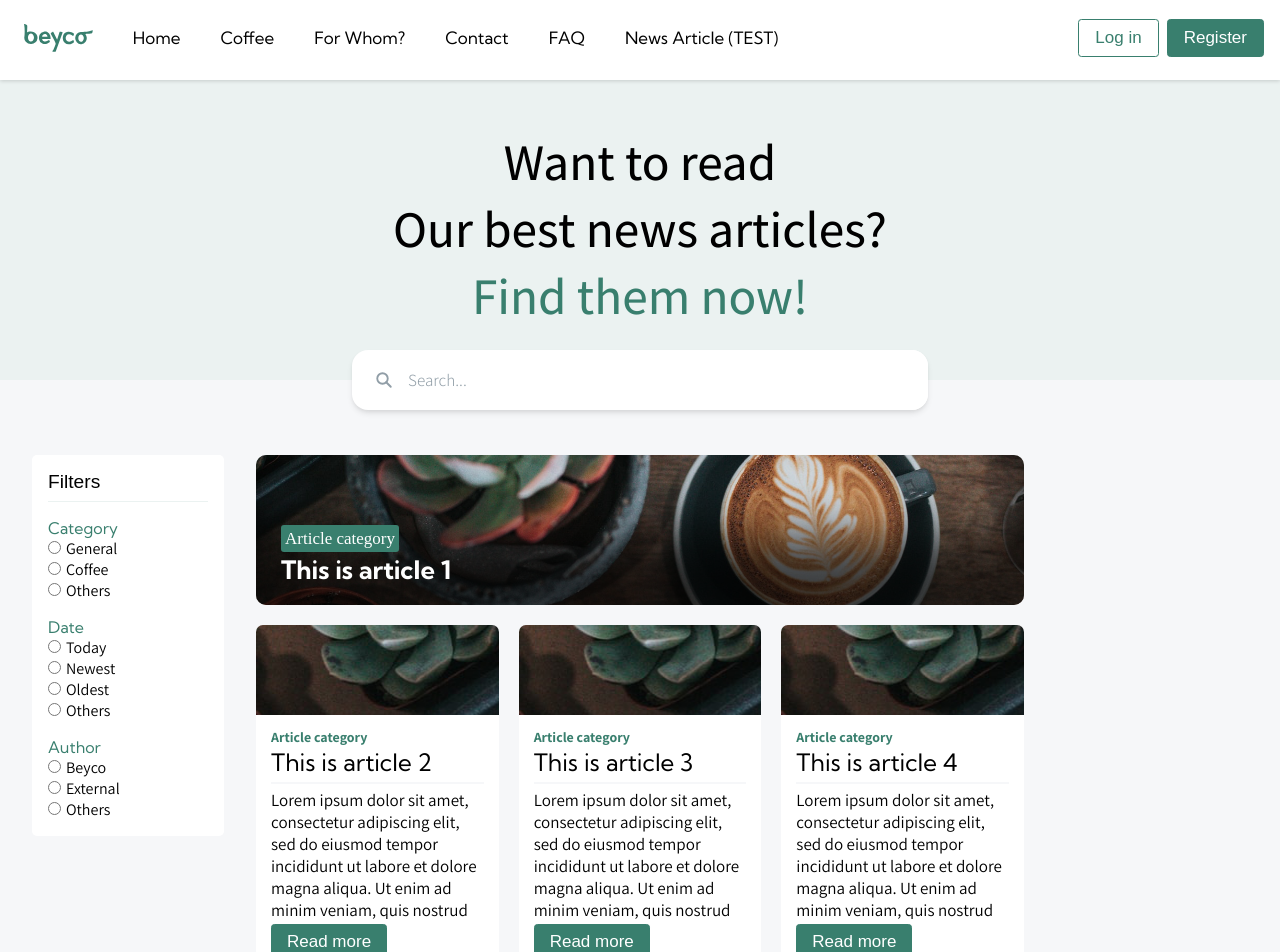
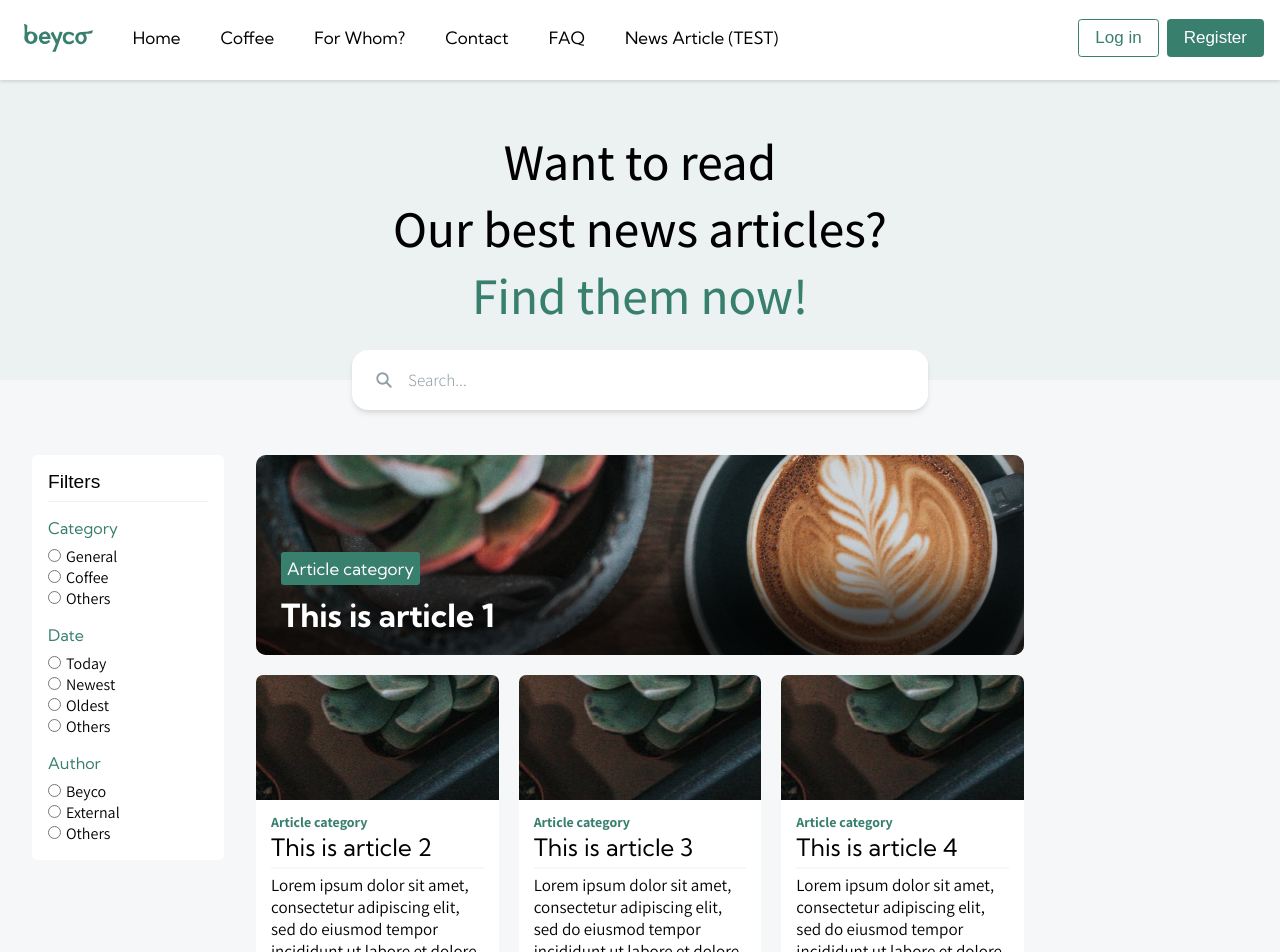
Before and after one commit to beaupd/chippr-beyco-newspage, a React (Create React App) app: page / in a window 1280 px wide. Shown: the top 952 px of the page. Built offline with nearby package versions, Linux system fonts and the light colour scheme; the HTML template or start-up script is replaced by a standard one.

Commit message:
Finished filter + changed article sizes

```diff
--- a/src/components/Articles/Articles.js
+++ b/src/components/Articles/Articles.js
@@ -1,4 +1,7 @@
 import React from 'react';
+
+import {Link} from 'react-router-dom';
+
 import {
     Article,
     ArticleContainer
@@ -32,15 +35,12 @@ const item = {
 }
 
 const Articles = () => {
-
-
-
     return (
         <>
             <ArticleContainer variants={container} initial="hidden" animate="show">
                 {articleData.map(data => (
                     <Article key={data.id} variants={item}>
-                        <a href={`/article/${data.id}`} className="articleContainer">
+                        <Link to={`/article/${data.id}`} className="articleContainer">
                             <div className="imageContainer">
                                 <img src={articleImage} />
                             </div>
@@ -48,9 +48,9 @@ const Articles = () => {
                                 <h2>{data.title}</h2>
                                 <h3>{data.subtitle}</h3>
                                 <p>{data.body}</p>
-                                <a href={`/article/${data.id}`}>Read more · {data.read_time}</a>
+                                <Link to={`/article/${data.id}`}>Read more · {data.read_time}</Link>
                             </div>
-                        </a>
+                        </Link>
                     </Article>
                 ))}
             </ArticleContainer>
--- a/src/pages/HomeBoudewijn/Home.js
+++ b/src/pages/HomeBoudewijn/Home.js
@@ -1,6 +1,7 @@
 import React, { useEffect, useState } from 'react';
 import { articleData } from './data.js';
 import { motion } from "framer-motion";
+import { Link } from 'react-router-dom';
 
 import {
     HeroBanner,
@@ -70,8 +71,6 @@ const HomeB = () => {
                             <circle cx="10" cy="10" r="7" />
                             <line x1="21" y1="21" x2="15" y2="15" />
                         </svg>
-
-
                     </form>
                 </SearchBar>
             </HeroBanner>
@@ -191,6 +190,7 @@ const HomeB = () => {
                                     key={data.id}
                                     variants={item}
                                 >
+
                                     <div className="article_img">
                                     </div>
 
--- a/src/pages/HomeBoudewijn/elements.js
+++ b/src/pages/HomeBoudewijn/elements.js
@@ -10,13 +10,14 @@ export const Container = styled.div`
 export const HeroBanner = styled.div`
     height: 200px;
     background: #ebf2f1;
-    @media (min-width: 500px) {
-        height: 300px;
-    }
     display: flex;
     justify-content: end;
     align-items: center;
     flex-direction: column;
+
+    @media (min-width: 500px) {
+        height: 300px;
+    }
 `
 
 export const HeroText = styled.h1`
@@ -32,7 +33,6 @@ export const HeroText = styled.h1`
         font-size: 3.2rem;
     }
 
-
     span {
         color: #397F6E;
     }
@@ -40,12 +40,6 @@ export const HeroText = styled.h1`
 
 export const SearchBar = styled.div`
     width: 90%;
-    @media (min-width: 500px) {
-        width: 80%;
-    }
-    @media (min-width: 900px) {
-        width: 45%;
-    }
     height: 60px;
     border-radius: 1rem;
     overflow: hidden;
@@ -84,17 +78,25 @@ export const SearchBar = styled.div`
         margin: auto;
         bottom: 0;
     }
+
+    @media (min-width: 500px) {
+        width: 80%;
+    }
+
+    @media (min-width: 900px) {
+        width: 45%;
+    }
 `
 
 export const ArticlesContainer = styled(motion.section)`
     width: 100%;
     display: grid;
     grid-template-columns: 20% 60% 20%;
+    padding: 75px 0;
+
     @media(min-width: 1600px) {
         grid-template-columns: 25% 50% 25%;
     }
-    padding: 75px 0;
-
 `
 
 export const Filters = styled.div`
@@ -126,6 +128,7 @@ export const FilterCategory = styled.ul`
         font-weight: 400;
         font-size: 1rem;
         color: #397F6E;
+        margin-bottom: .5rem;
     }
 `
 
@@ -151,7 +154,6 @@ export const Articles = styled.div`
     }
 
     .recent_article {
-
         grid-column: 1 / 4;
         background-image: url(${articleBackground});
         background-size: cover;
@@ -162,11 +164,9 @@ export const Articles = styled.div`
         justify-content: start;
         align-items: flex-end;
 
-        height: 150px;
+        height: 200px;
         border-radius: 10px;
         position: relative;
-
-
 
         header {
             color: white;
@@ -175,12 +175,14 @@ export const Articles = styled.div`
 
             span {
                 background: #397F6E;
-                padding: 4px;
+                padding: 6px;
                 border-radius: 3px;
+                font-family: "Kumbh Sans", sans-serif;
             }
 
             h2 {
-                margin-top: 5px;
+                margin-top: 15px;
+                font-size: 2rem;
             }
         }
 
@@ -219,7 +221,7 @@ export const Articles = styled.div`
                 background-size: cover;
             }
             @media (min-width: 900px) {
-                height: 90px;
+                height: 125px;
                 max-width: 100%;
             }
 
@@ -254,7 +256,9 @@ export const Articles = styled.div`
             }
 
             button {
-                padding: 7px 15px;
+                padding: 7px 12px;
+                margin-top: 1rem;
+                margin-bottom: .25rem;
             }
 
             hr {
```
Also changed, not shown: 1 other file (tests, documents, lock files or other folders). Lines whose indentation alone changed are shown as unchanged.
